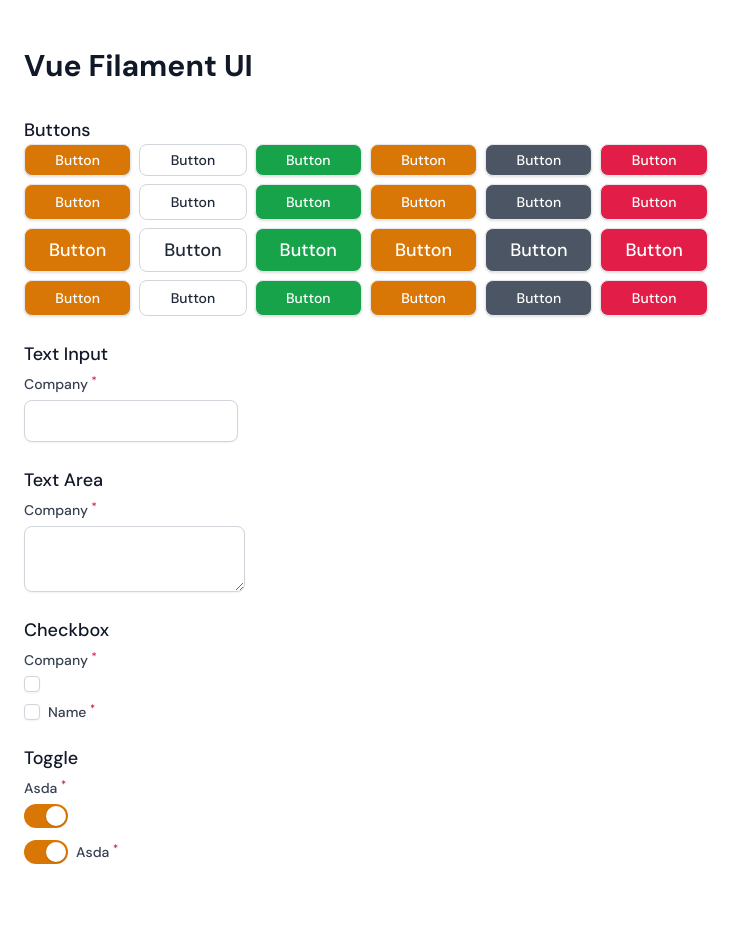
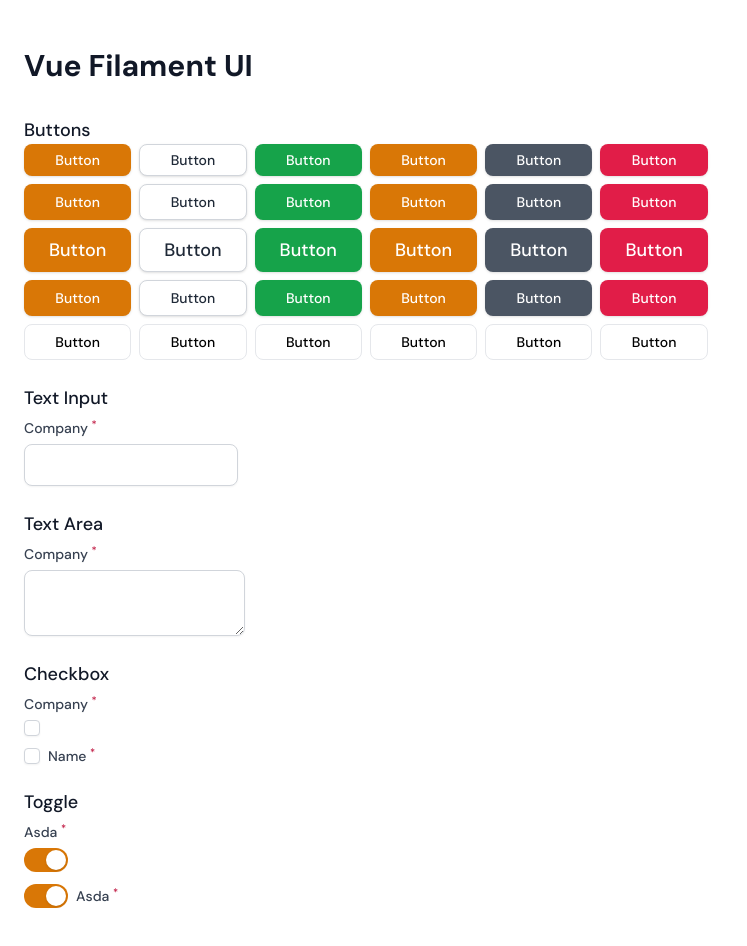
Before and after one commit to misbahansori/vue-filament-ui, a Vue app: page / in a window 1280 px wide. Shown: the top 946 px of the page, without its empty margins (0-747 px from the left). Before the commit the page ends 912 px from the top, so only its background shows below. Built offline with nearby package versions, Linux system fonts and the light colour scheme.

Commit message:
Fix : button to use cva

```diff
--- a/src/App.vue
+++ b/src/App.vue
@@ -45,6 +45,12 @@ const isActive = ref(false);
             <Button disabled color="warning">Button</Button>
             <Button disabled color="gray">Button</Button>
             <Button disabled color="danger">Button</Button>
+            <Button outlined color="primary">Button</Button>
+            <Button outlined color="secondary">Button</Button>
+            <Button outlined color="success">Button</Button>
+            <Button outlined color="warning">Button</Button>
+            <Button outlined color="gray">Button</Button>
+            <Button outlined color="danger">Button</Button>
           </div>
         </div>
         <div>
--- a/src/Components/Supports/Button.vue
+++ b/src/Components/Supports/Button.vue
@@ -1,58 +1,183 @@
 <script setup lang="ts">
 import { cva, type VariantProps } from "class-variance-authority";
-
 const button = cva("button", {
   variants: {
     color: {
-      primary: [
+      primary: [],
+      success: [],
+      danger: [],
+      warning: [],
+      gray: [],
+      secondary: [],
+    },
+    size: {
+      sm: ["min-h-[2rem]", "px-3", "text-sm"],
+      md: ["min-h-[2.25rem]", "px-3", "text-sm"],
+      lg: ["min-h-[2.75rem]", "px-6", "text-lg"],
+    },
+    outlined: {
+      true: ["border"],
+      false: [],
+    },
+  },
+  compoundVariants: [
+    {
+      color: "primary",
+      outlined: true,
+      class: [
+        "shadow",
+        "focus:ring-white",
+        "border-primary-600",
+        "text-primary-600",
+        "hover:bg-primary-600/20",
+        "focus:bg-primary-700/20",
+        "focus:ring-offset-primary-700",
+      ],
+    },
+    {
+      color: "success",
+      outlined: true,
+      class: [
+        "shadow",
+        "focus:ring-white",
+        "border-success-600",
+        "text-success-600",
+        "hover:bg-success-600/20",
+        "focus:bg-success-700/20",
+        "focus:ring-offset-success-700",
+      ],
+    },
+    {
+      color: "danger",
+      outlined: true,
+      class: [
+        "shadow",
+        "focus:ring-white",
+        "border-danger-600",
+        "text-danger-600",
+        "hover:bg-danger-600/20",
+        "focus:bg-danger-700/20",
+        "focus:ring-offset-danger-700",
+      ],
+    },
+    {
+      color: "warning",
+      outlined: true,
+      class: [
+        "shadow",
+        "focus:ring-white",
+        "border-warning-600",
+        "text-warning-600",
+        "hover:bg-warning-600/20",
+        "focus:bg-warning-700/20",
+        "focus:ring-offset-warning-700",
+      ],
+    },
+    {
+      color: "gray",
+      outlined: true,
+      class: [
+        "shadow",
+        "focus:ring-white",
+        "border-gray-600",
+        "text-gray-600",
+        "hover:bg-gray-600/20",
+        "focus:bg-gray-700/20",
+        "focus:ring-offset-gray-700",
+      ],
+    },
+    {
+      color: "secondary",
+      outlined: true,
+      class: [
+        "shadow",
+        "focus:ring-white",
+        "border-gray-300",
+        "text-gray-800",
+        "hover:bg-gray-50 focus",
+        "border-primary-600 focus:bg",
+        "primary-50 focus:text-primary-600 focus:ring-primary-600",
+      ],
+    },
+    {
+      color: "primary",
+      outlined: false,
+      class: [
+        "border-transparent",
+        "text-white",
+        "shadow",
+        "focus:ring-white",
         "bg-primary-600",
         "hover:bg-primary-500",
         "focus:bg-primary-700",
         "focus:ring-offset-primary-700",
+      ],
+    },
+    {
+      color: "success",
+      outlined: false,
+      class: [
+        "border-transparent",
         "text-white",
         "shadow",
         "focus:ring-white",
-      ],
-      success: [
         "bg-success-600",
         "hover:bg-success-500",
         "focus:bg-success-700",
         "focus:ring-offset-success-700",
+      ],
+    },
+    {
+      color: "danger",
+      outlined: false,
+      class: [
+        "border-transparent",
         "text-white",
         "shadow",
         "focus:ring-white",
-      ],
-      danger: [
         "bg-danger-600",
         "hover:bg-danger-500",
         "focus:bg-danger-700",
         "focus:ring-offset-danger-700",
+      ],
+    },
+    {
+      color: "warning",
+      outlined: false,
+      class: [
+        "border-transparent",
         "text-white",
         "shadow",
         "focus:ring-white",
-      ],
-      warning: [
         "bg-warning-600",
         "hover:bg-warning-500",
         "focus:bg-warning-700",
         "focus:ring-offset-warning-700",
+      ],
+    },
+    {
+      color: "gray",
+      outlined: false,
+      class: [
+        "border-transparent",
         "text-white",
         "shadow",
         "focus:ring-white",
-      ],
-      gray: [
         "bg-gray-600",
         "hover:bg-gray-500",
         "focus:bg-gray-700",
         "focus:ring-offset-gray-700",
-        "text-white",
-        "shadow",
-        "focus:ring-white",
       ],
-      secondary: [
+    },
+    {
+      color: "secondary",
+      outlined: false,
+      class: [
         "border-gray-300",
         "bg-white",
         "text-gray-800",
+        "shadow",
+        "focus:ring-white",
         "hover:bg-gray-50",
         "focus:border-primary-600",
         "focus:bg-primary-50",
@@ -60,13 +185,13 @@ const button = cva("button", {
         "focus:ring-primary-600",
       ],
     },
-    size: {
-      sm: "min-h-[2rem] px-3 text-sm",
-      md: "min-h-[2.25rem] px-3 text-sm",
-      lg: "min-h-[2.75rem] px-6 text-lg",
-    },
+  ],
+  defaultVariants: {
+    size: "md",
+    outlined: false,
   },
 });
+
 type ButtonProps = Required<VariantProps<typeof button>>;
 
 const props = withDefaults(
@@ -74,7 +199,7 @@ const props = withDefaults(
     color?: ButtonProps["color"];
     size?: ButtonProps["size"];
     type?: "button" | "submit" | "reset";
-    outlined?: boolean;
+    outlined?: ButtonProps["outlined"];
     disabled?: boolean;
     tag?: string;
   }>(),
```
